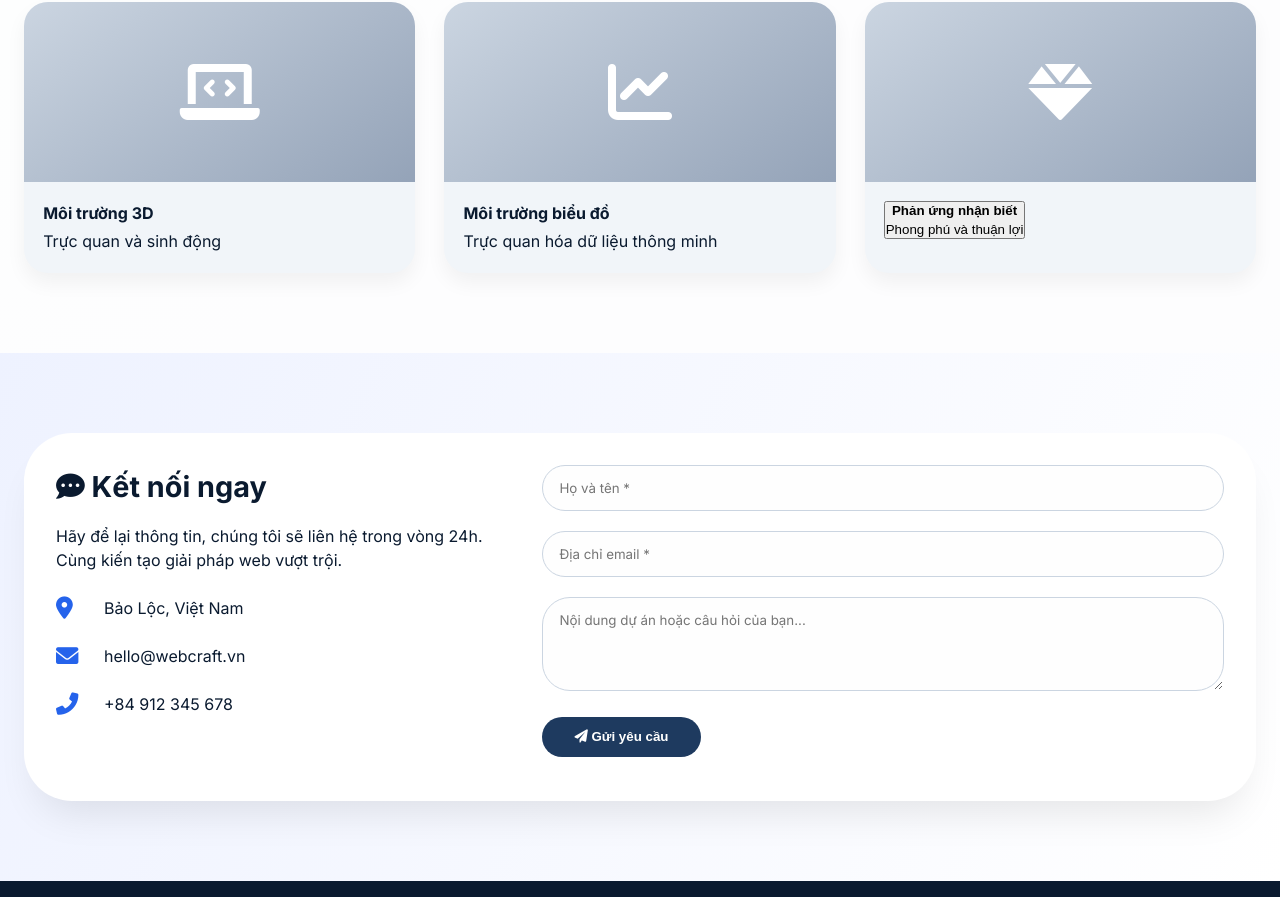
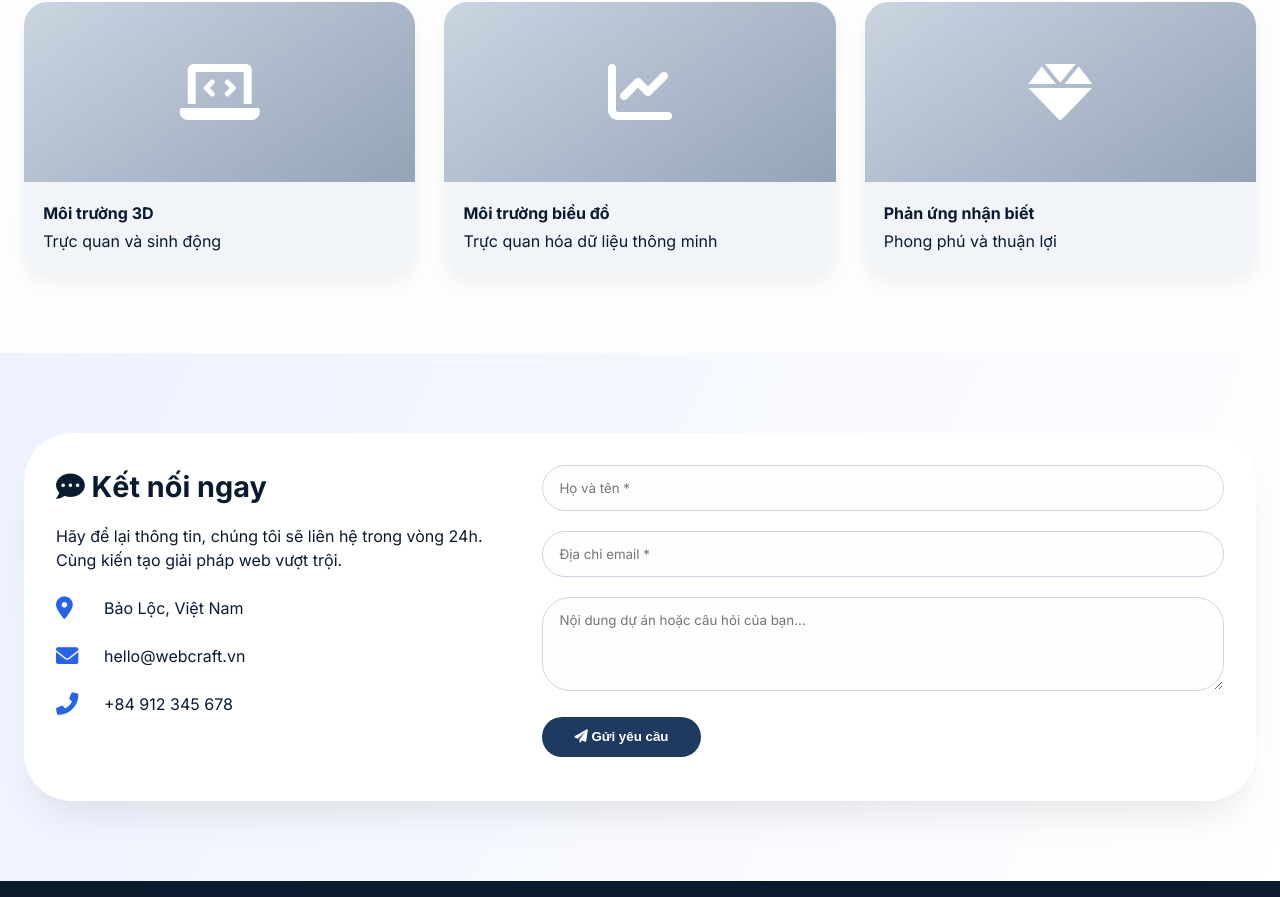
Before and after one commit to Robinuser-raven/Xu-n-l-m-v-b-o-l-m-h-a-th-nghi-m, a plain HTML site: page index.html in a window 1280 px wide. Shown: the part 1811-2708 px from the top of the page. Drawn offline with Linux system fonts and the light colour scheme.

Commit message:
Update index.html

```diff
--- a/index.html
+++ b/index.html
@@ -497,9 +497,8 @@
                 <div class="gallery-item fade-up">
                     <div class="gallery-img"><i class="fas fa-gem" style="font-size: 4rem;"></i></div>
                     <div class="gallery-info">
-                        <button href>
-                        <h4>Phản ứng nhận biết</h4>
-                        <p>Phong phú và thuận lợi</p></button>
+                         <h4>Phản ứng nhận biết</h4>
+                        <p>Phong phú và thuận lợi</p>
                     </div>
                 </div>
             </div>
```
